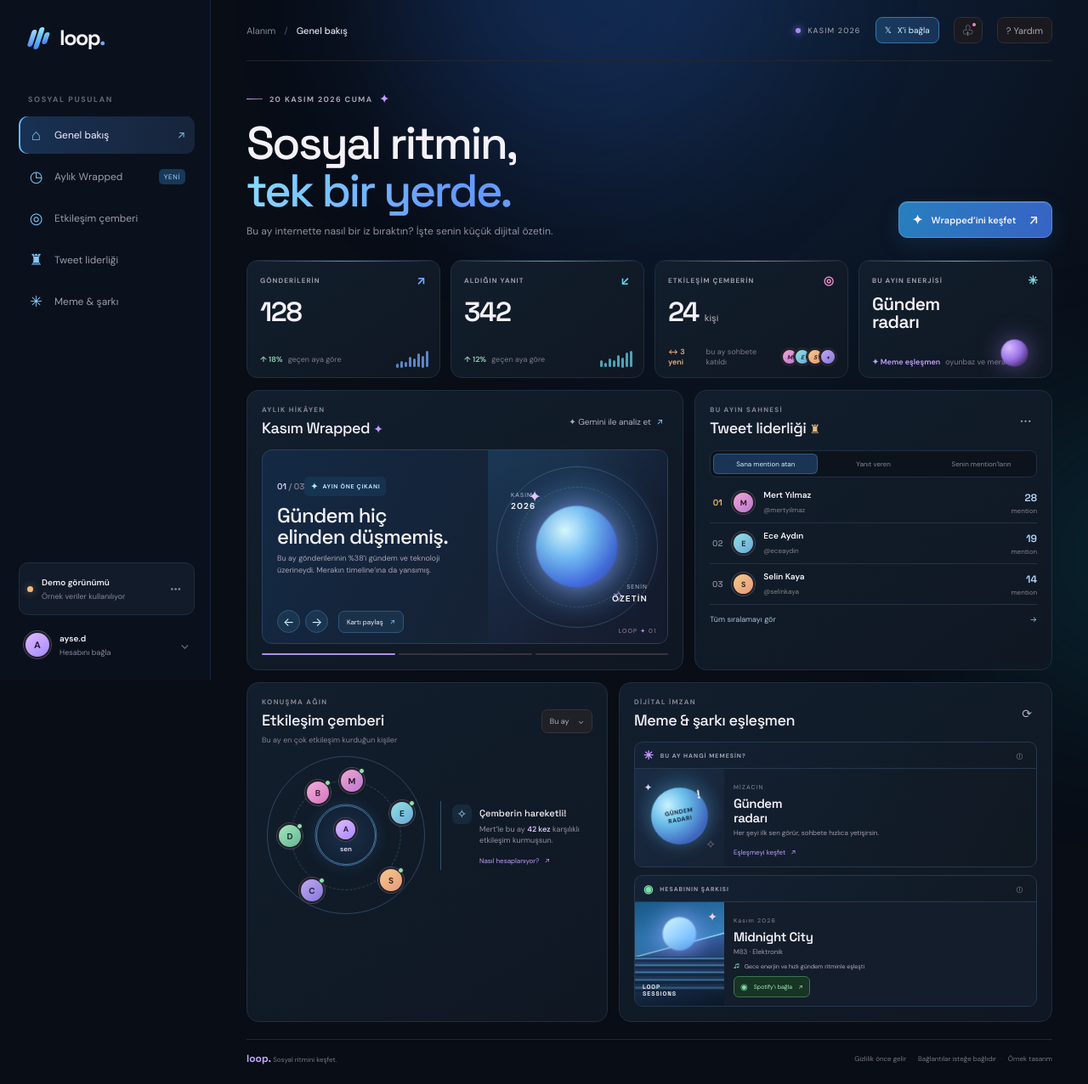
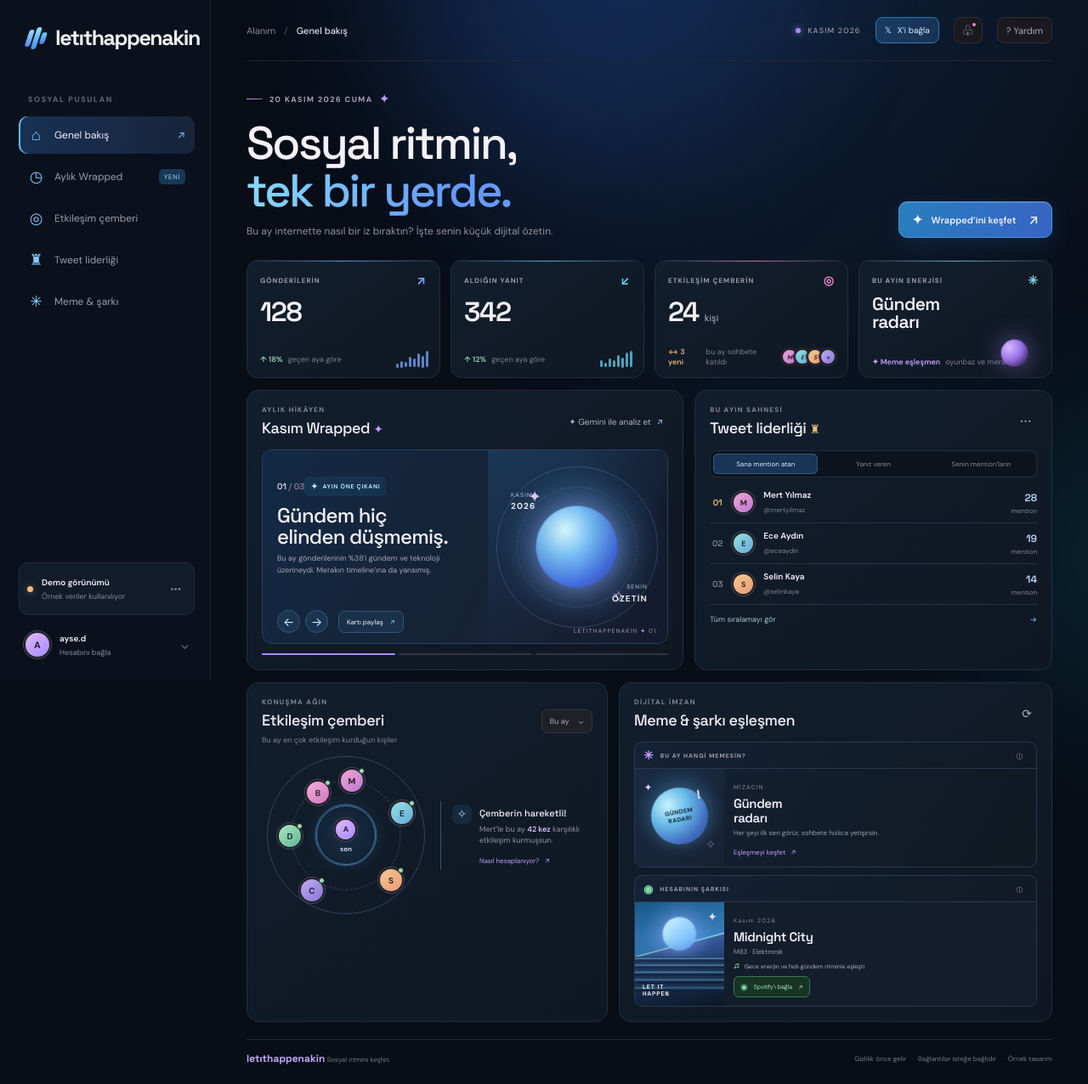
Before and after one commit to Akn0907/loop-social-wrapped, a website: page index.html in a window 1280 px wide. Shown: the whole page at 85% size. Drawn offline with Linux system fonts and the light colour scheme.

Commit message:
Rebrand site to Letıthappenakin

```diff
--- a/index.html
+++ b/index.html
@@ -4,14 +4,14 @@
   <meta charset="utf-8">
   <meta name="viewport" content="width=device-width, initial-scale=1">
   <meta name="theme-color" content="#101014">
-  <title>Loop — Sosyal ritmin</title>
+  <title>Letıthappenakin — Sosyal ritmin</title>
   <link rel="stylesheet" href="styles.css">
 </head>
 <body>
   <div class="ambient ambient-one"></div><div class="ambient ambient-two"></div>
   <div class="app-shell">
     <aside class="sidebar">
-      <a class="brand" href="#top" aria-label="Loop ana sayfa"><span class="brand-symbol"><i></i><i></i><i></i></span><span>loop<span class="brand-period">.</span></span></a>
+      <a class="brand" href="#top" aria-label="Letıthappenakin ana sayfa"><span class="brand-symbol"><i></i><i></i><i></i></span><span>letıthappenakin</span></a>
       <div class="workspace-label">SOSYAL PUSULAN</div>
       <nav class="nav" aria-label="Ana menü">
         <a class="nav-link active" href="#overview" data-nav="overview"><span class="nav-icon">⌂</span> Genel bakış <span class="nav-arrow">↗</span></a>
@@ -30,7 +30,7 @@
     </aside>
 
     <main id="top" class="main-content">
-      <header class="topbar"><div class="breadcrumb"><span>Alanım</span><b>/</b><strong id="crumb-current">Genel bakış</strong></div><div class="top-actions"><span class="period"><span class="period-dot"></span> <span id="current-period">KASIM 2026</span></span><button class="connect-top" id="connect-x">𝕏 <span>X’i bağla</span></button><button class="icon-button" aria-label="Bildirimler" data-toast="Şimdilik yeni bildirim yok.">♧<i></i></button><button class="help-button" data-toast="Loop, etkileşimlerini eğlenceli ve anlaşılır biçimde özetler.">? <span>Yardım</span></button></div></header>
+      <header class="topbar"><div class="breadcrumb"><span>Alanım</span><b>/</b><strong id="crumb-current">Genel bakış</strong></div><div class="top-actions"><span class="period"><span class="period-dot"></span> <span id="current-period">KASIM 2026</span></span><button class="connect-top" id="connect-x">𝕏 <span>X’i bağla</span></button><button class="icon-button" aria-label="Bildirimler" data-toast="Şimdilik yeni bildirim yok.">♧<i></i></button><button class="help-button" data-toast="Letıthappenakin, etkileşimlerini eğlenceli ve anlaşılır biçimde özetler.">? <span>Yardım</span></button></div></header>
 
       <section id="overview" class="view-section">
         <div class="welcome-row"><div><div class="eyebrow"><span class="eyebrow-line"></span> <span id="dashboard-date">19 KASIM 2026</span> <span class="wave">✦</span></div><h1>Sosyal ritmin,<br><em>tek bir yerde.</em></h1><p class="lede">Bu ay internette nasıl bir iz bıraktın? İşte senin küçük dijital özetin.</p></div><button class="primary-button" id="open-wrapped"><span class="button-spark">✦</span> Wrapped’ini keşfet <span class="button-arrow">↗</span></button></div>
@@ -46,7 +46,7 @@
             <div class="panel-heading"><div><div class="section-kicker">AYLIK HİKÂYEN</div><h2><span id="wrapped-heading">Kasım Wrapped</span> <span class="heading-star">✦</span></h2></div><button class="text-button" id="view-all-wrapped">✦ Gemini ile analiz et <span>↗</span></button></div>
             <div class="wrapped-card" id="wrapped-card">
               <div class="wrapped-copy"><span class="slide-count" id="slide-count">01 <i>/ 03</i></span><div class="wrapped-chip"><span>✦</span> AYIN ÖNE ÇIKANI</div><h3 id="slide-title">Gündem hiç<br>elinden düşmemiş.</h3><p id="slide-copy">Bu ay gönderilerinin %38’i gündem ve teknoloji üzerineydi. Merakın timeline’ına da yansımış.</p><div class="wrapped-controls"><button class="round-control" id="prev-slide" aria-label="Önceki özet">←</button><button class="round-control" id="next-slide" aria-label="Sonraki özet">→</button><button class="share-button" id="share-summary">Kartı paylaş <span>↗</span></button></div></div>
-              <div class="wrapped-art" aria-hidden="true"><div class="art-ring ring-a"></div><div class="art-ring ring-b"></div><div class="art-sun"></div><div class="art-spark spark-a">✦</div><div class="art-spark spark-b">✧</div><div class="art-orbit"><span class="orbit-dot"></span></div><div class="art-label label-one"><span id="art-month">KASIM</span><br><b id="art-year">2026</b></div><div class="art-label label-two">SENİN<br><b>ÖZETİN</b></div><div class="art-counter">LOOP <span>✦</span> 01</div></div>
+            <div class="wrapped-art" aria-hidden="true"><div class="art-ring ring-a"></div><div class="art-ring ring-b"></div><div class="art-sun"></div><div class="art-spark spark-a">✦</div><div class="art-spark spark-b">✧</div><div class="art-orbit"><span class="orbit-dot"></span></div><div class="art-label label-one"><span id="art-month">KASIM</span><br><b id="art-year">2026</b></div><div class="art-label label-two">SENİN<br><b>ÖZETİN</b></div><div class="art-counter">LETITHAPPENAKIN <span>✦</span> 01</div></div>
             </div>
             <div class="slide-progress"><i class="progress-active" id="slide-progress"></i><i></i><i></i></div>
           </section>
@@ -69,11 +69,11 @@
             <div class="panel-heading"><div><div class="section-kicker">DİJİTAL İMZAN</div><h2>Meme & şarkı eşleşmen</h2></div><button class="refresh-button" id="refresh-match" aria-label="Eşleşmeleri yenile">⟳</button></div>
             <div class="match-stack">
               <article class="match-card meme-card"><div class="match-meta"><span class="match-icon">✳</span><span>BU AY HANGİ MEMESİN?</span><button aria-label="Meme bilgisi" data-toast="Meme eşleşmesi yalnızca gönderi tarzını eğlenceli biçimde özetler.">ⓘ</button></div><div class="meme-body"><div class="meme-visual"><div class="meme-sparkle ms-one">✦</div><div class="meme-disc"><span>GÜNDEM<br>RADARI</span><b>!</b></div><div class="meme-sparkle ms-two">✧</div></div><div class="meme-text"><span class="match-label">MİZACIN</span><h3>Gündem<br>radarı</h3><p>Her şeyi ilk sen görür, sohbete hızlıca yetişirsin.</p><a class="inline-link" href="#wrapped">Eşleşmeyi keşfet <span>↗</span></a></div></div></article>
-              <article class="match-card song-card"><div class="match-meta"><span class="spotify-mark">◉</span><span>HESABININ ŞARKISI</span><button aria-label="Şarkı bilgisi" data-toast="Demo eşleşmesi. Spotify bağlama özelliği henüz etkin değil.">ⓘ</button></div><div class="song-body"><div class="album-art"><div class="album-sun"></div><div class="album-horizon"></div><span>LOOP<br>SESSIONS</span><i>✦</i></div><div class="song-info"><span class="match-label" id="song-period">KASIM 2026</span><h3>Midnight City</h3><p>M83 <span>·</span> Elektronik</p><div class="song-reason"><span>♫</span> Gece enerjin ve hızlı gündem ritminle eşleşti</div><button class="spotify-button" id="spotify-connect"><span class="spotify-mark">◉</span> Spotify’ı bağla <span>↗</span></button></div></div></article>
+              <article class="match-card song-card"><div class="match-meta"><span class="spotify-mark">◉</span><span>HESABININ ŞARKISI</span><button aria-label="Şarkı bilgisi" data-toast="Demo eşleşmesi. Spotify bağlama özelliği henüz etkin değil.">ⓘ</button></div><div class="song-body"><div class="album-art"><div class="album-sun"></div><div class="album-horizon"></div><span>LET IT<br>HAPPEN</span><i>✦</i></div><div class="song-info"><span class="match-label" id="song-period">KASIM 2026</span><h3>Midnight City</h3><p>M83 <span>·</span> Elektronik</p><div class="song-reason"><span>♫</span> Gece enerjin ve hızlı gündem ritminle eşleşti</div><button class="spotify-button" id="spotify-connect"><span class="spotify-mark">◉</span> Spotify’ı bağla <span>↗</span></button></div></div></article>
             </div>
           </section>
         </div>
-        <footer class="footer"><span><span class="footer-brand">loop.</span> Sosyal ritmini keşfet.</span><span>Gizlilik önce gelir <i>·</i> Bağlantılar isteğe bağlıdır <i>·</i> Örnek tasarım</span></footer>
+        <footer class="footer"><span><span class="footer-brand">letıthappenakin</span> Sosyal ritmini keşfet.</span><span>Gizlilik önce gelir <i>·</i> Bağlantılar isteğe bağlıdır <i>·</i> Örnek tasarım</span></footer>
       </section>
     </main>
   </div>
@@ -99,7 +99,7 @@
       <button class="provider-button x-provider" id="authorize-x">X ile devam et <span>↗</span></button>
       <div class="provider-row spotify-row"><span class="provider-logo spotify-logo">◉</span><span class="provider-copy"><b>Spotify</b><small>En çok dinlediğin parçalar ve son dinlediklerin</small></span><span class="provider-status" id="spotify-status">İsteğe bağlı</span><button class="disconnect-button" id="disconnect-spotify" hidden>Ayır</button></div>
       <button class="provider-button spotify-provider" id="authorize-spotify">Spotify’ı bağla <span>↗</span></button>
-      <div class="privacy-note"><span>◈</span><p>İzinleri platformların kendi güvenli ekranında verirsin. Parolanı Loop ile paylaşmazsın.</p></div>
+      <div class="privacy-note"><span>◈</span><p>İzinleri platformların kendi güvenli ekranında verirsin. Parolanı Letıthappenakin ile paylaşmazsın.</p></div>
       <div class="modal-error" id="modal-error" role="status" aria-live="polite"></div>
     </section>
   </div>
```
